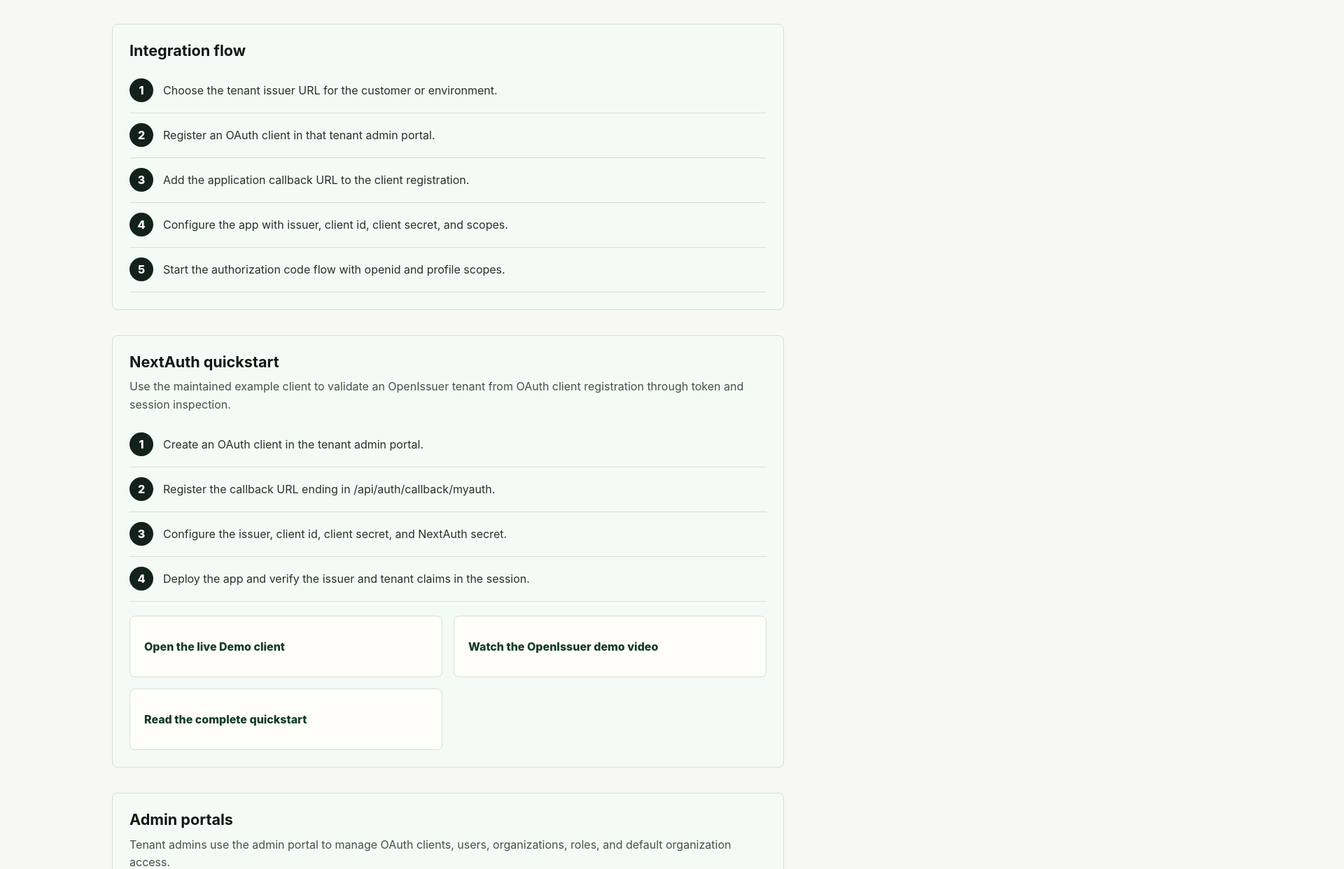
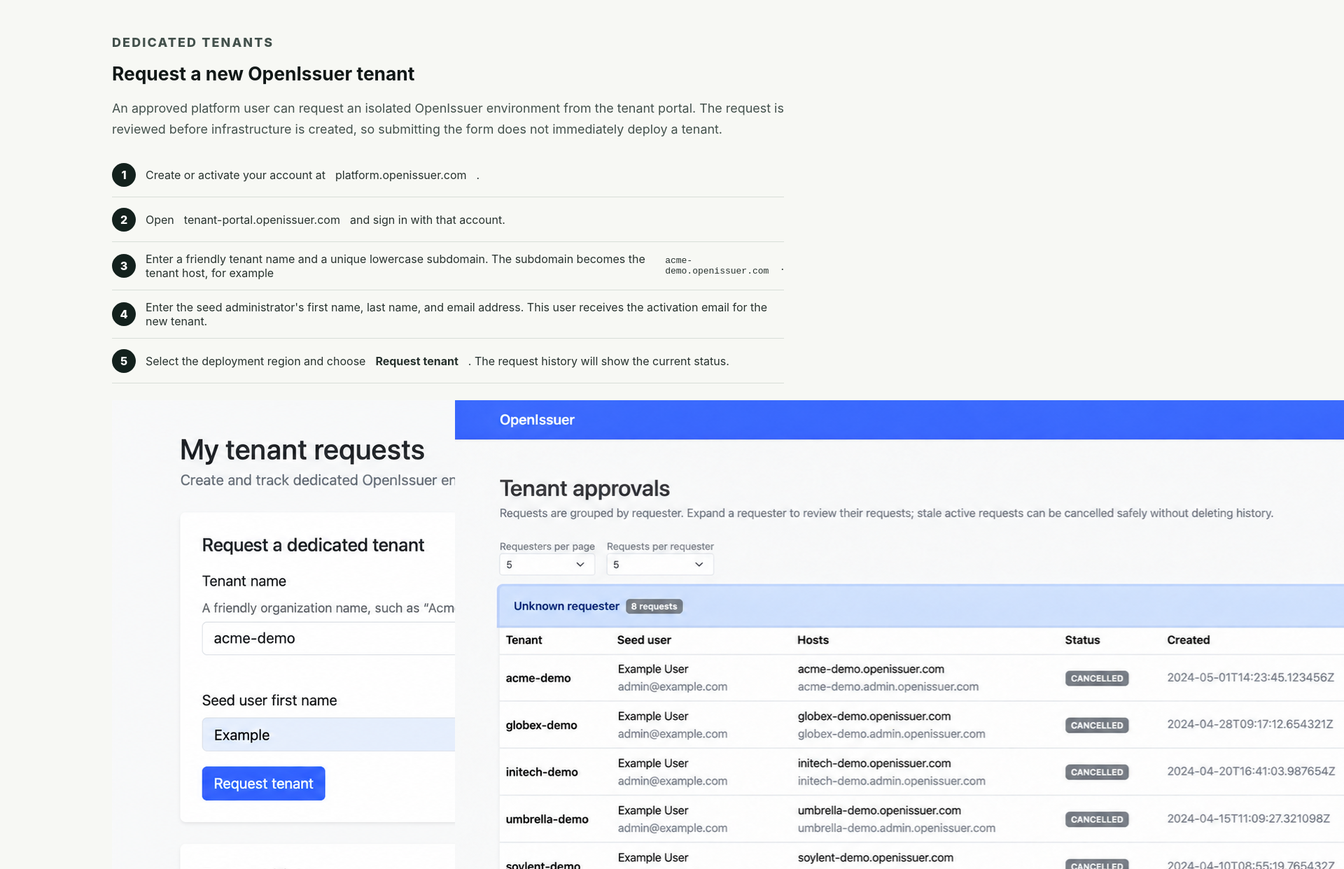
Before and after one commit to sonamsamdupkhangsar/openissuer-site, a Next.js app: page /docs in a window 1280 px wide. Shown: the part 898-2140 px from the top of the page at 70% size, 1920 px wide, since content can reach past the window. Built offline with nearby package versions, Linux system fonts and the light colour scheme; no server answers.

Commit message:
Document tenant provisioning requests

```diff
--- a/pages/docs.tsx
+++ b/pages/docs.tsx
@@ -72,6 +72,79 @@
               <code>openid profile</code>
             </article>
           </div>
+
+          <section className={styles.screenshotSection} aria-labelledby="tenant-request">
+            <p className={styles.eyebrow}>Dedicated tenants</p>
+            <h2 id="tenant-request">Request a new OpenIssuer tenant</h2>
+            <p>
+              An approved platform user can request an isolated OpenIssuer environment
+              from the tenant portal. The request is reviewed before infrastructure is
+              created, so submitting the form does not immediately deploy a tenant.
+            </p>
+
+            <ol className={styles.stepList}>
+              <li>
+                Create or activate your account at{' '}
+                <a href="https://platform.openissuer.com">platform.openissuer.com</a>.
+              </li>
+              <li>
+                Open <a href="https://tenant-portal.openissuer.com">tenant-portal.openissuer.com</a>{' '}
+                and sign in with that account.
+              </li>
+              <li>
+                Enter a friendly tenant name and a unique lowercase subdomain. The
+                subdomain becomes the tenant host, for example{' '}
+                <code>acme-demo.openissuer.com</code>.
+              </li>
+              <li>
+                Enter the seed administrator&apos;s first name, last name, and email
+                address. This user receives the activation email for the new tenant.
+              </li>
+              <li>
+                Select the deployment region and choose <strong>Request tenant</strong>.
+                The request history will show the current status.
+              </li>
+            </ol>
+
+            <div className={styles.screenshotGrid}>
+              <figure className={styles.screenshotStep}>
+                <img
+                  src="/docs/tenant-request-form.png"
+                  alt="Tenant portal request form with example tenant and seed administrator values"
+                  width="1832"
+                  height="858"
+                />
+                <figcaption>
+                  <strong>Submit the request</strong>
+                  Use a unique lowercase subdomain and an administrator email you control.
+                </figcaption>
+              </figure>
+              <figure className={styles.screenshotStep}>
+                <img
+                  src="/docs/tenant-approval-dashboard.png"
+                  alt="Tenant approvals dashboard grouped by requester with status and pagination controls"
+                  width="1436"
+                  height="1095"
+                />
+                <figcaption>
+                  <strong>Review and approve</strong>
+                  Platform administrators can expand a requester, inspect requests, and approve or cancel them.
+                </figcaption>
+              </figure>
+            </div>
+
+            <div className={styles.callout}>
+              <h2>What the statuses mean</h2>
+              <p>
+                <strong>PENDING</strong> means the request was submitted.{' '}
+                <strong>VALIDATING</strong> means the provisioning workflow is checking
+                the generated configuration. <strong>PROVISIONING</strong> means the
+                infrastructure is being created. <strong>READY</strong> means the tenant
+                URLs are available. Failed or cancelled requests can be reviewed before
+                submitting a new request.
+              </p>
+            </div>
+          </section>
 
           <section className={styles.docsSection}>
             <h2>Integration flow</h2>
```
Also changed, not shown: public/docs/tenant-approval-dashboard.png (added), public/docs/tenant-request-form.png (added).
